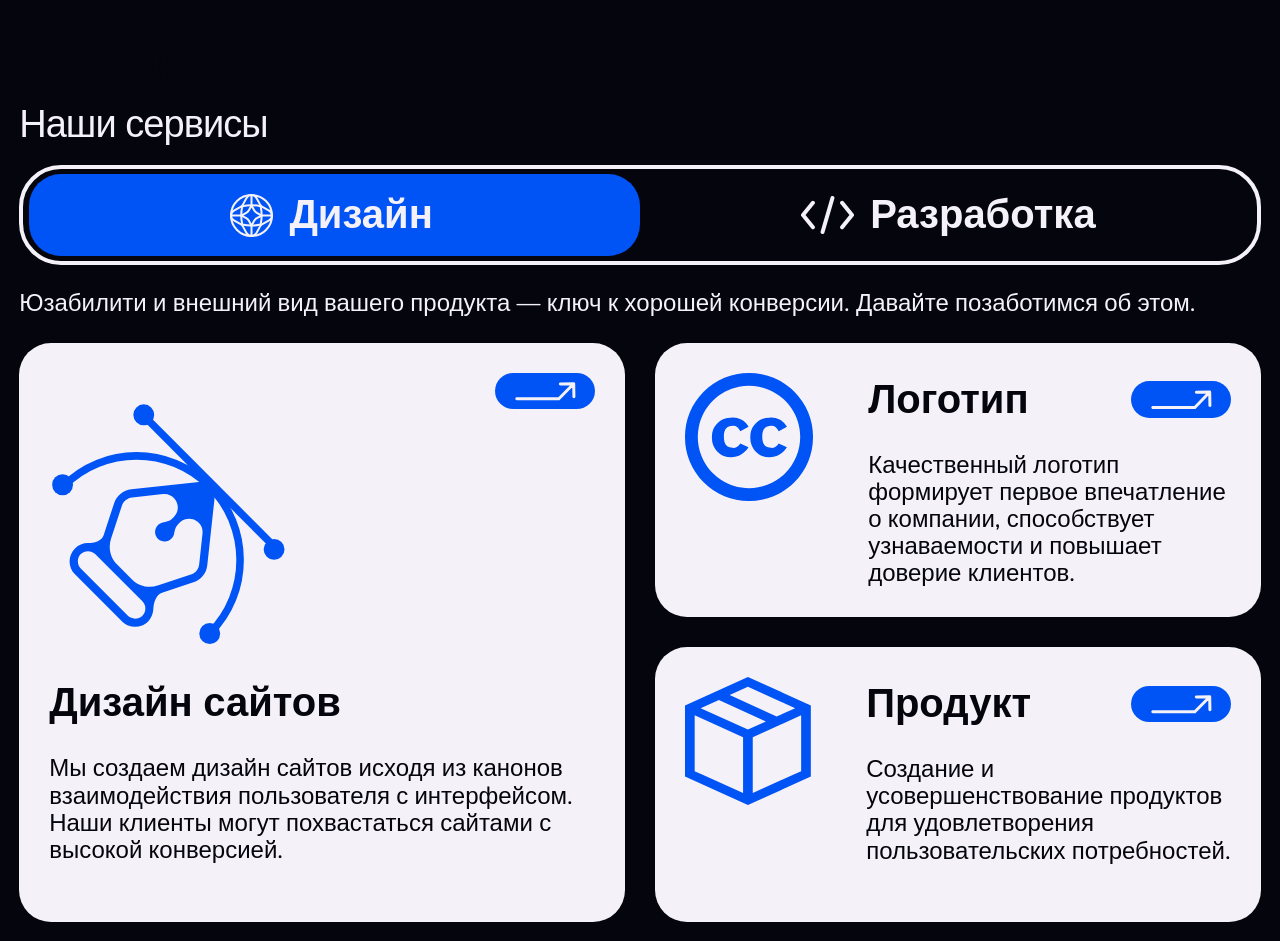
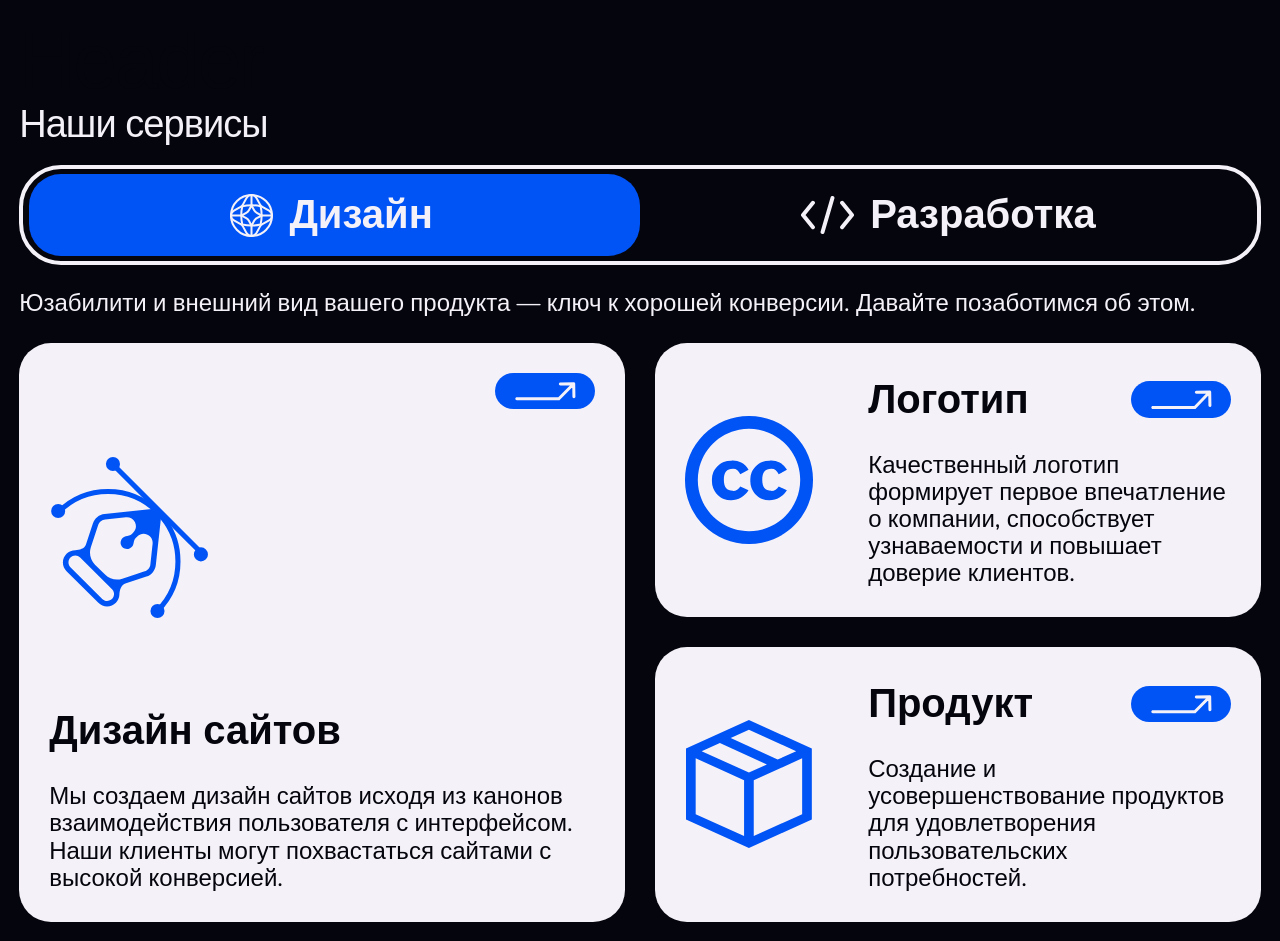
Before and after one commit to matveisch/desight, a Next.js app: page / in a window 1280 px wide. Built offline with nearby package versions, Linux system fonts and the light colour scheme; a web font is replaced by a local one.

Commit message:
icon fix

```diff
--- a/src/components/ItemBlock/ItemBlock.module.scss
+++ b/src/components/ItemBlock/ItemBlock.module.scss
@@ -13,9 +13,15 @@
     padding: 10px;
   }
 
-  .icon {
-    width: clamp(72px, 10vw, 128px);
-    height: clamp(72px, 10vw, 128px);
+  .imageContainer {
+    display: flex;
+    height: 100%;
+    align-items: center;
+
+    .icon {
+      width: clamp(72px, 10vw, 128px);
+      height: clamp(72px, 10vw, 128px);
+    }
   }
 
   .description {
--- a/src/components/ItemBlock/ItemBlock.tsx
+++ b/src/components/ItemBlock/ItemBlock.tsx
@@ -13,7 +13,9 @@ export default function ItemBlock(props: ItemBlockProps) {
 
   return (
     <div className={isBig ? styles.itemBlockBig : styles.itemBlock}>
-      <Image src={service.icon} alt={'icon'} className={styles.icon} />
+      <div className={styles.imageContainer}>
+        <Image src={service.icon} alt={'icon'} className={styles.icon} />
+      </div>
       <div className={styles.description}>
         <div className={styles.header}>
           <h4>{service.title}</h4>
```
